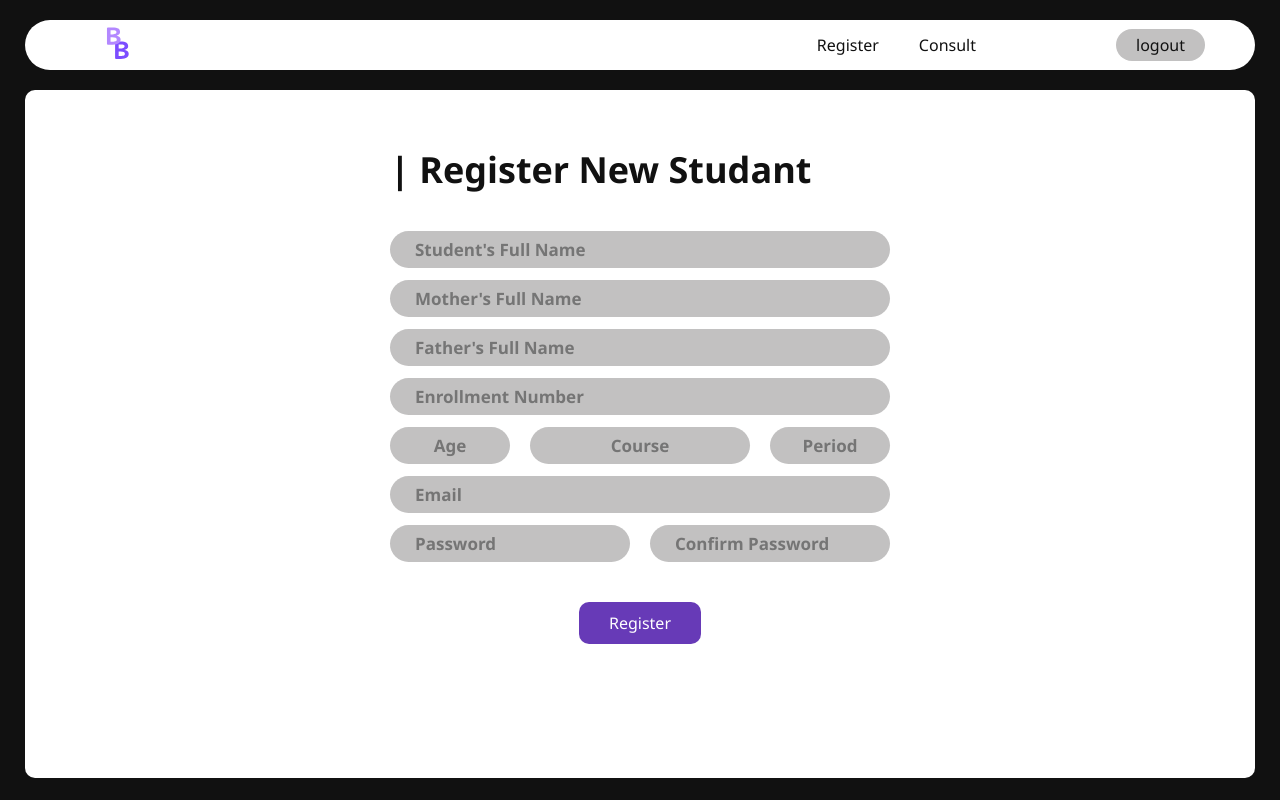
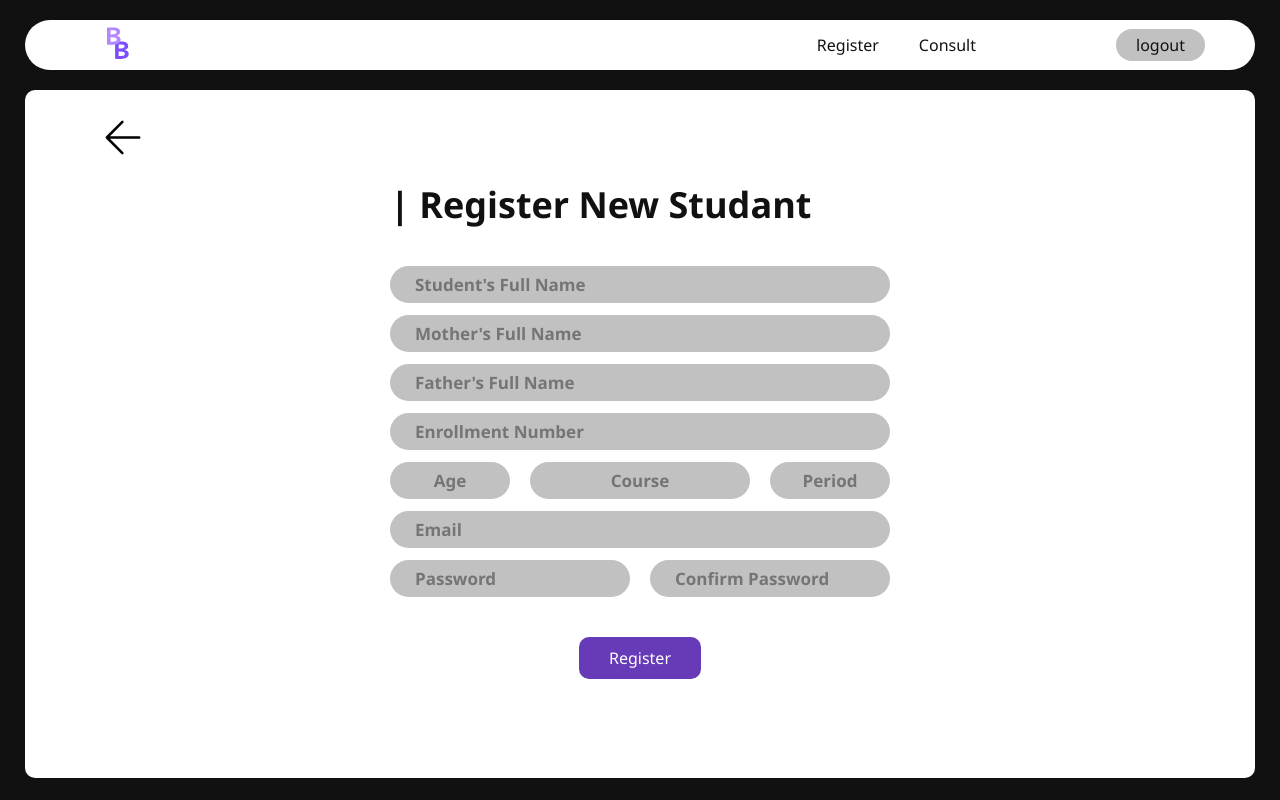
Before and after one commit to 4ndrad/brotinhos-do-bruno, an Angular app: page / in a window 1280 px wide. Built offline with nearby package versions, Linux system fonts and the light colour scheme.

Commit message:
[FRONT-0001] -  modicações button, menu e register/ criação do componente return

```diff
--- a/src/app/app.module.ts
+++ b/src/app/app.module.ts
@@ -8,6 +8,7 @@ import { RegisterComponent } from './pages/register/register.component';
 import { ButtonComponent } from './components/button/button.component';
 import { TitleComponent } from './components/title/title.component';
 import { FieldComponent } from './components/field/field.component';
+import { ReturnComponent } from './components/return/return.component';
 
 @NgModule({
   declarations: [
@@ -16,7 +17,8 @@ import { FieldComponent } from './components/field/field.component';
     RegisterComponent,
     ButtonComponent,
     TitleComponent,
-    FieldComponent
+    FieldComponent,
+    ReturnComponent
   ],
   imports: [
     BrowserModule,
--- a/src/app/components/button/button.component.sass
+++ b/src/app/components/button/button.component.sass
@@ -9,6 +9,12 @@
   background-color: #c2c1c1;
   padding: 5px 20px;
   border-radius: 50px;
+
+.buttonDefault:hover
+    background-color: #d2d5ea;
+
+    a
+      color: #7986CB
 
 
 .buttonActive
--- a/src/app/components/menu/menu.component.html
+++ b/src/app/components/menu/menu.component.html
@@ -5,8 +5,8 @@
   <div class="nav_menu">
     <div class="nav_links">
       <ul>
-        <li><a href="">Register</a></li>
-        <li><a href="">Consult</a></li>
+        <li><a [routerLink]="['/']" >Register</a></li>
+        <li><a [routerLink]="['/']" >Consult</a></li>
       </ul>
     </div>
     <div>
--- /dev/null
+++ b/src/app/components/return/return.component.html
@@ -0,0 +1,3 @@
+<div class="container_return">
+  <a [routerLink]="['/']" > <img class="return_img" src="../../../assets/img-return.svg" alt="icon-return"></a>
+</div>
--- /dev/null
+++ b/src/app/components/return/return.component.sass
@@ -0,0 +1,6 @@
+.container_return
+  height: 35px
+
+.return_img
+  height: 35px
+  margin-left: 50px;
--- /dev/null
+++ b/src/app/components/return/return.component.ts
@@ -0,0 +1,15 @@
+import { Component, OnInit } from '@angular/core';
+
+@Component({
+  selector: 'app-return',
+  templateUrl: './return.component.html',
+  styleUrls: ['./return.component.sass']
+})
+export class ReturnComponent implements OnInit {
+
+  constructor() { }
+
+  ngOnInit() {
+  }
+
+}
--- a/src/app/pages/register/register.component.html
+++ b/src/app/pages/register/register.component.html
@@ -1,6 +1,9 @@
 <app-menu></app-menu>
 
 <div class="container_register">
+  <div class="return">
+    <app-return></app-return>
+  </div>
   <div class="register_alingn">
     <div class="register">
       <div class="register_title">
```
Also changed, not shown: 1 other file (tests, documents, lock files or other folders).
